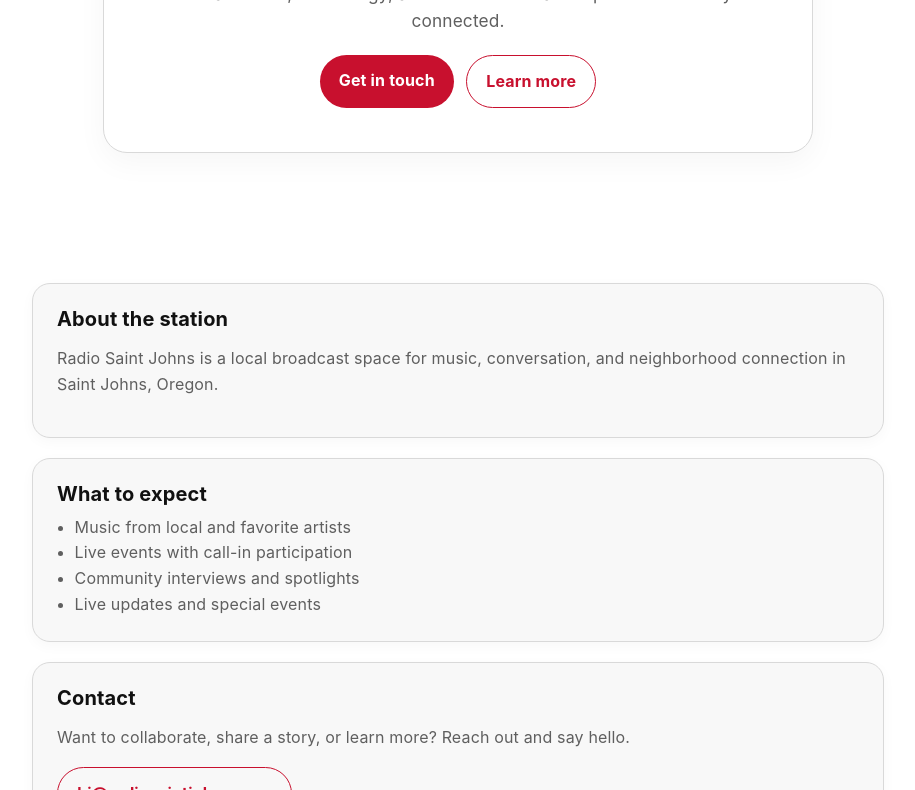
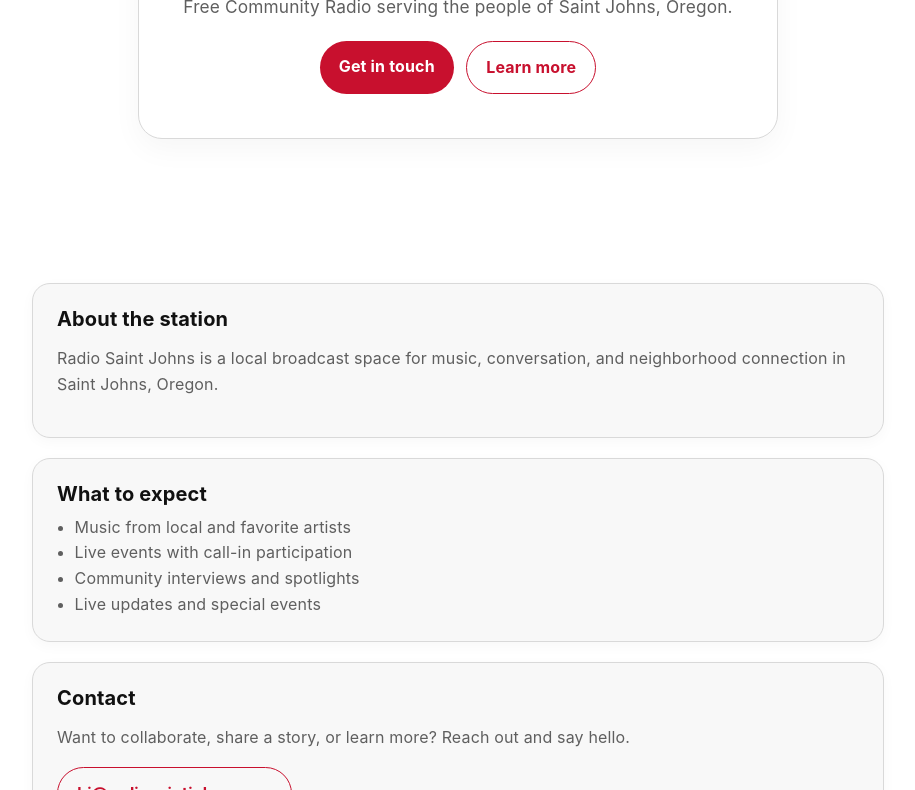
Before and after one commit to ghan/krsj, a plain HTML site: page index.html in a window 1280 px wide. Shown: the part 309-1099 px from the top of the page, without its empty margins (182-1097 px from the left). Drawn offline with Linux system fonts and the light colour scheme.

Commit message:
Update hero text for Radio Saint Johns

```diff
--- a/index.html
+++ b/index.html
@@ -16,7 +16,7 @@
         <p class="eyebrow">Community radio • Saint Johns</p>
         <h1>Radio Saint Johns</h1>
         <p class="hero__text">
-          Local voices, live energy, and the stories that keep the community connected.
+          Free Community Radio serving the people of Saint Johns, Oregon.
         </p>
         <div class="hero__actions">
           <a class="button" href="#contact">Get in touch</a>
```
